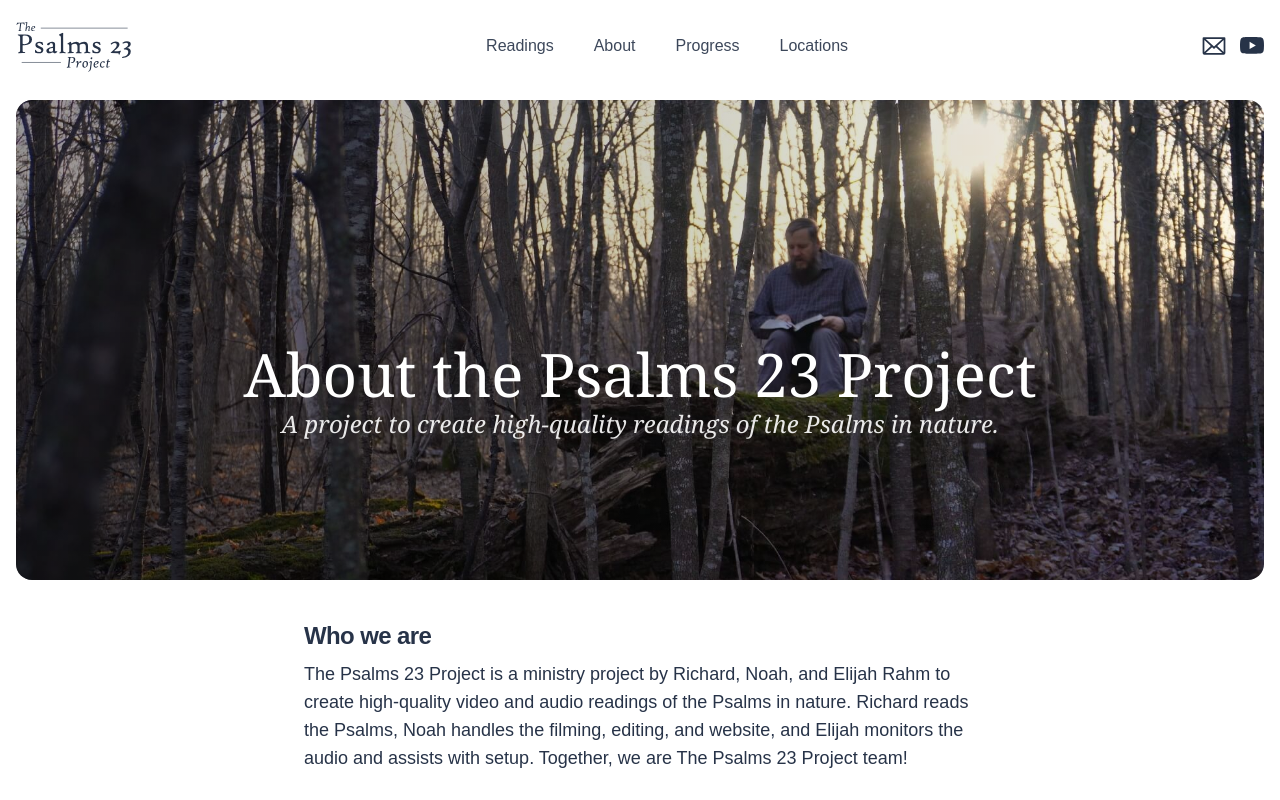
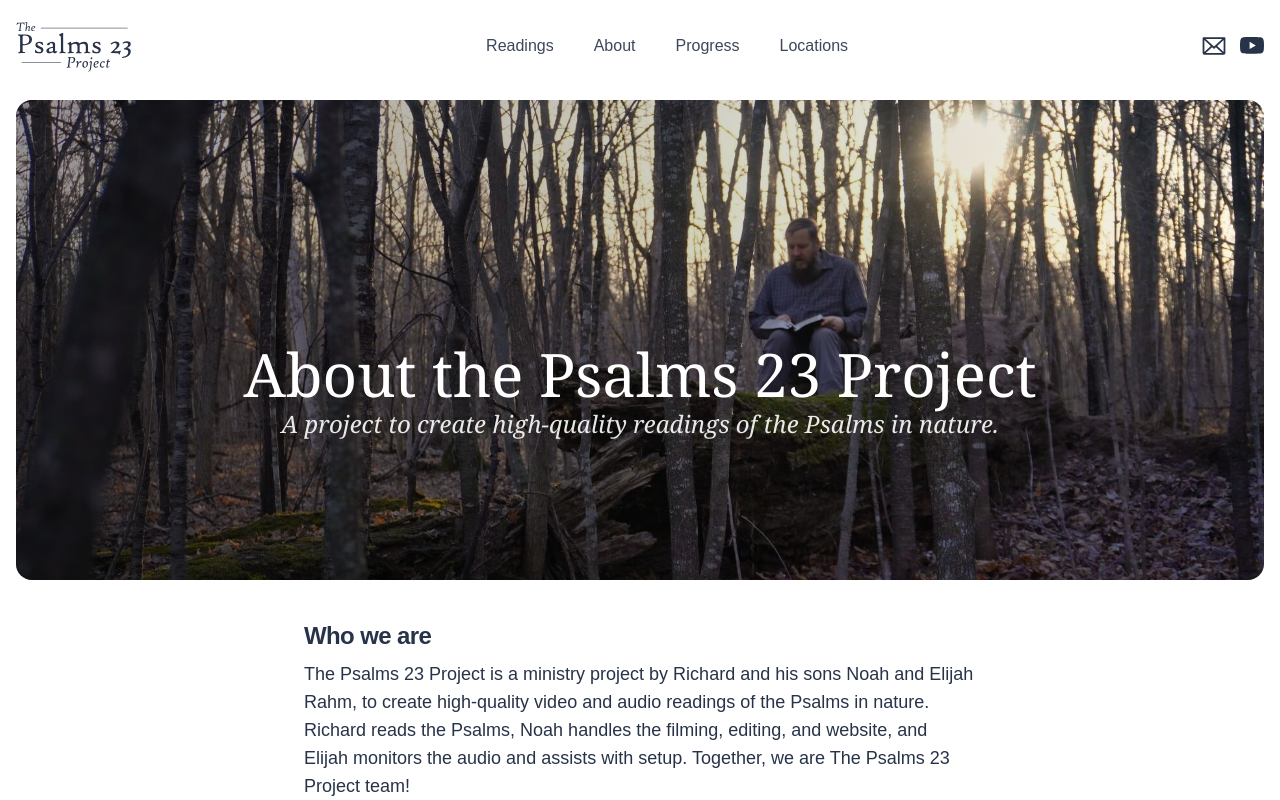
Before and after one commit to Psalms23Project/psalms23project.github.io, a SvelteKit app: page /about in a window 1280 px wide. Shown: the top 800 px of the page. Built offline with nearby package versions, Linux system fonts and the light colour scheme; a small style sheet from the web is missing.

Commit message:
Update about page

```diff
--- a/src/routes/about/+page.svelte
+++ b/src/routes/about/+page.svelte
@@ -25,7 +25,7 @@
       Who we are
     </p>
     <p class="text-lg mt-2">
-      The Psalms 23 Project is a ministry project by Richard, Noah, and Elijah Rahm to create high-quality video and audio readings of the Psalms in nature. Richard reads the Psalms, Noah handles the filming, editing, and website, and Elijah monitors the audio and assists with setup. Together, we are The Psalms 23 Project team!
+      The Psalms 23 Project is a ministry project by Richard and his sons Noah and Elijah Rahm, to create high-quality video and audio readings of the Psalms in nature. Richard reads the Psalms, Noah handles the filming, editing, and website, and Elijah monitors the audio and assists with setup. Together, we are The Psalms 23 Project team!
     </p>
     <p class="text-2xl font-semibold tracking-tight mt-8">
       What makes the Psalms 23 Project unique?
```
